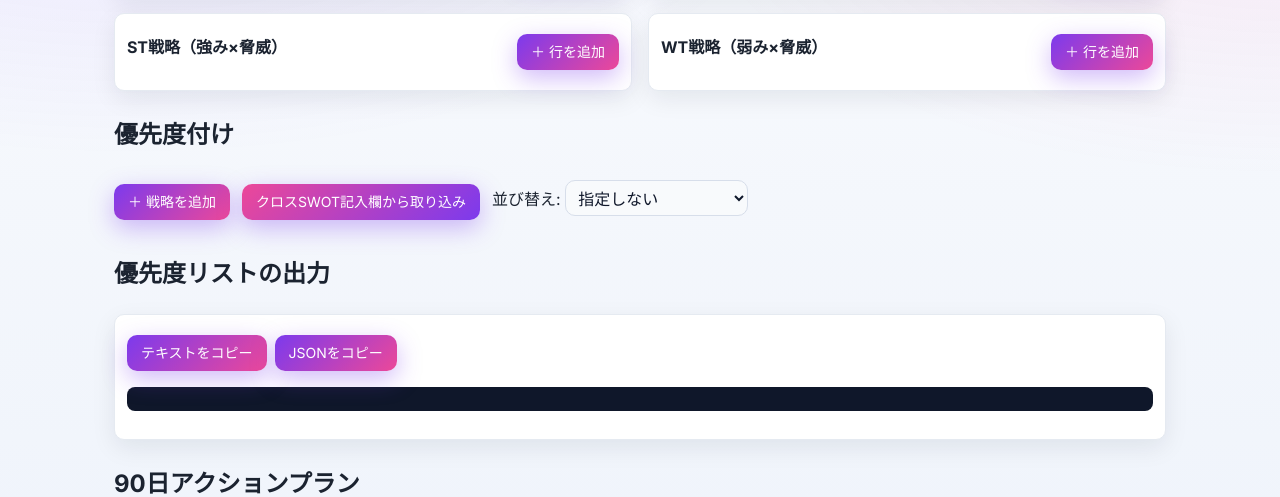
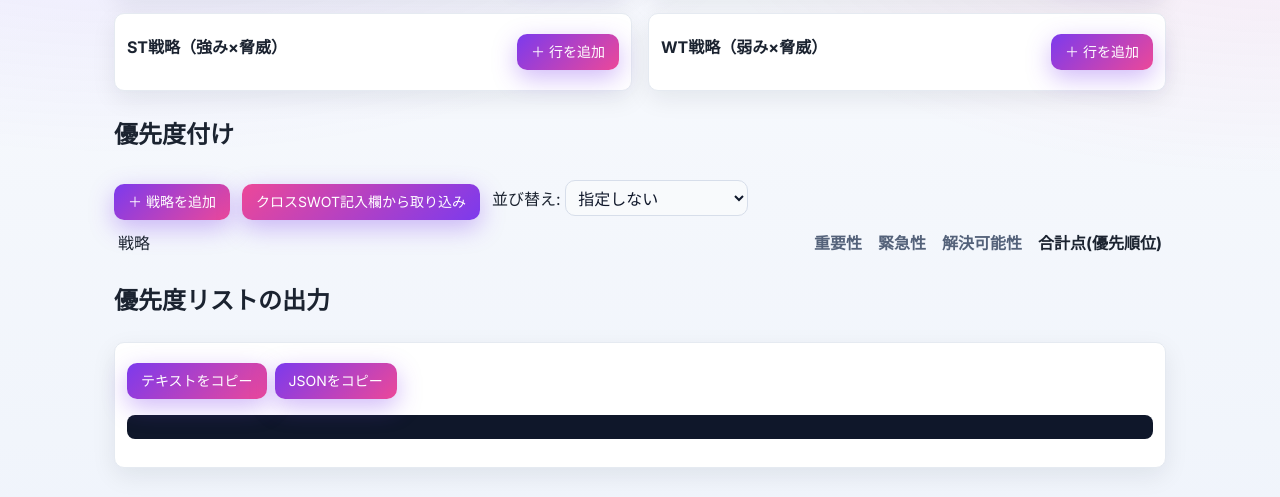
Before and after one commit to k-mizu17009/MandaSWOT, a Flask app: page /swot in a window 1280 px wide. Shown: the part 923-1420 px from the top of the page. Run offline with Flask 3, Linux system fonts and the light colour scheme; data that the repository does not hold is empty; some libraries are stand-ins or nearby versions.

Commit message:
feat(swot): add header row showing 合計点(優先順位) and labels

```diff
--- a/static/css/style.css
+++ b/static/css/style.css
@@ -186,6 +186,11 @@ body {
 .priority-item .comment { min-width: 180px; max-width: 260px; height: 38px; resize: vertical; background: var(--input-bg); color: var(--input-ink); border: 1px solid var(--input-border); border-radius: 10px; padding: 6px 8px; font-size: 13px; }
 .priority-item .del { background: transparent; border: none; color: #888; cursor: pointer; }
 
+/* Priority header styling */
+.priority-item.header { background: transparent; box-shadow: none; border: none; padding: 0 4px; }
+.priority-item.header .scores { display: flex; gap: 16px; font-weight: 700; color: var(--muted); align-items: center; }
+.priority-item.header .sum { color: var(--ink); min-width: auto; text-align: left; }
+
 /* Modern mandala design - v2025.09.21.19.25 */
 .mandala {
   display: grid;
--- a/static/js/swot.js
+++ b/static/js/swot.js
@@ -141,6 +141,21 @@
         items.sort((a,b) => sort === 'asc' ? a.sum - b.sum : b.sum - a.sum);
       }
       listEl.innerHTML = '';
+      // Header row
+      const header = document.createElement('div');
+      header.className = 'priority-item header';
+      const headerLeft = document.createElement('div');
+      headerLeft.className = 'left';
+      headerLeft.textContent = '戦略';
+      const headerRight = document.createElement('div');
+      headerRight.className = 'scores';
+      const mkLabel = (txt) => { const s = document.createElement('span'); s.className = 'label'; s.textContent = txt; return s; };
+      headerRight.appendChild(mkLabel('重要性'));
+      headerRight.appendChild(mkLabel('緊急性'));
+      headerRight.appendChild(mkLabel('解決可能性'));
+      const sumLbl = document.createElement('div'); sumLbl.className = 'sum'; sumLbl.textContent = '合計点(優先順位)'; headerRight.appendChild(sumLbl);
+      header.appendChild(headerLeft); header.appendChild(headerRight);
+      listEl.appendChild(header);
       items.forEach((p) => {
         const row = document.createElement('div');
         row.className = 'priority-item';
```
